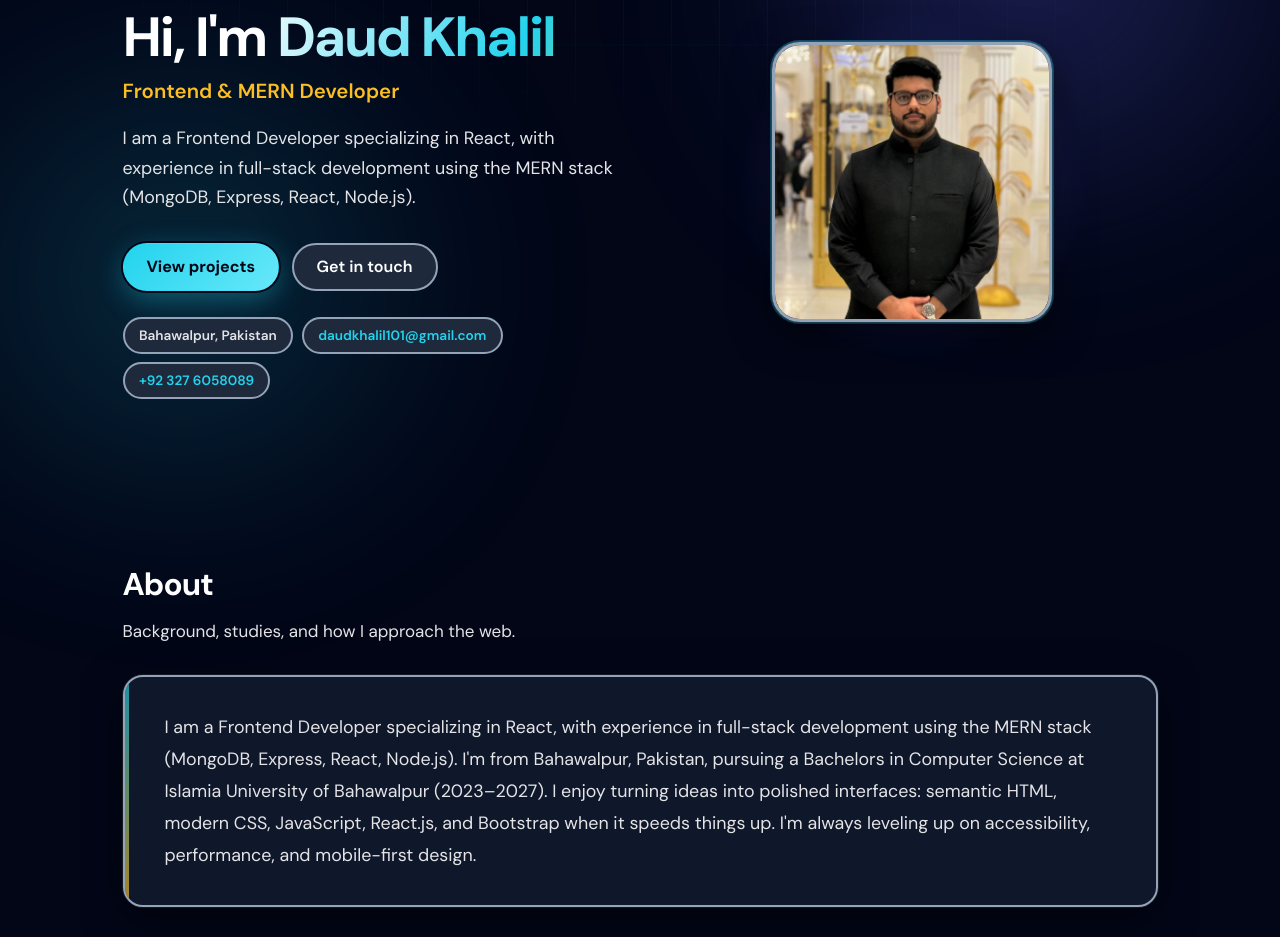
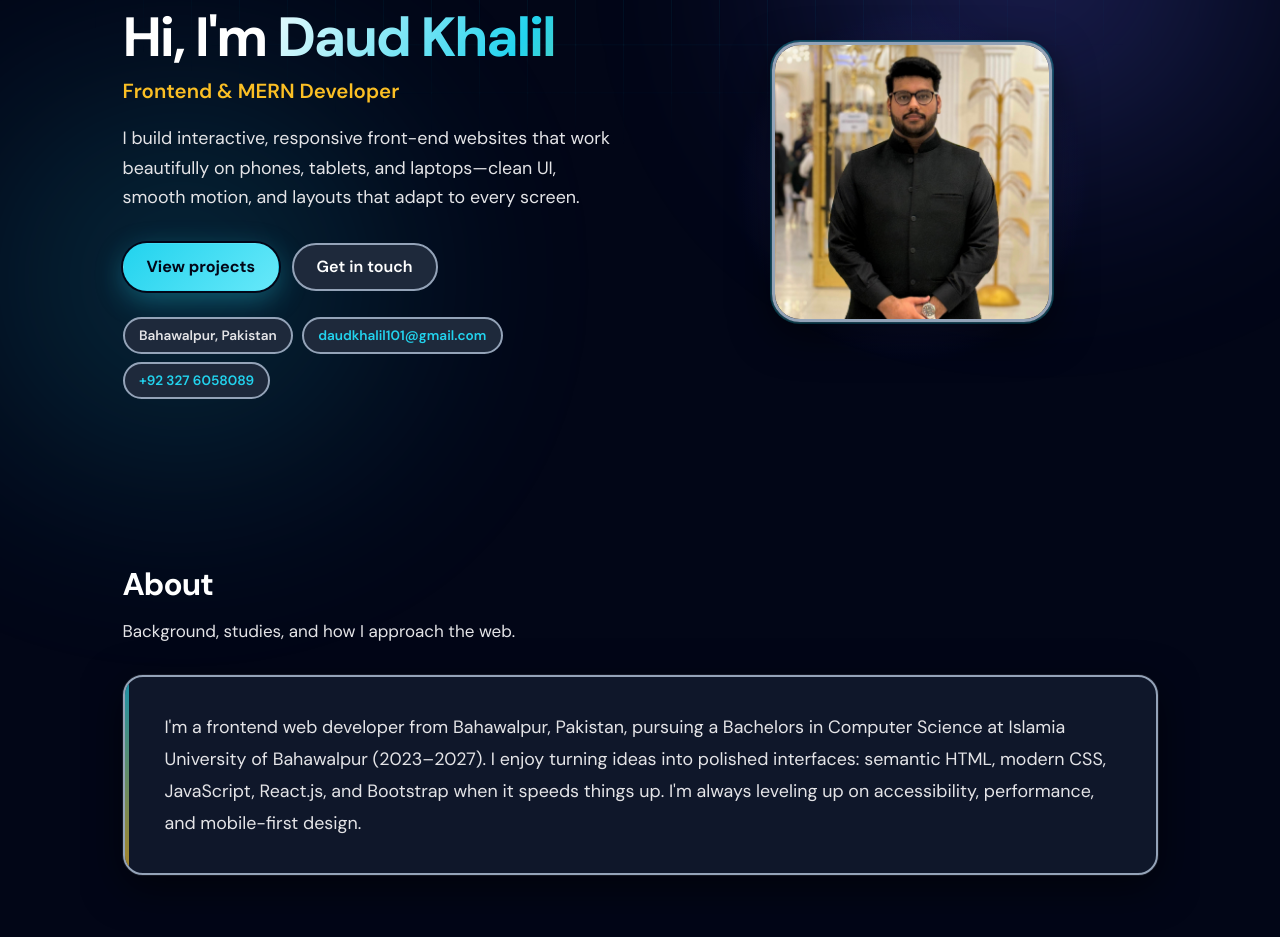
Before and after one commit to Dauddev07/MyPortfolio, a React (Vite) app: page / in a window 1280 px wide. Shown: the part 195-1132 px from the top of the page. Built offline with nearby package versions, Linux system fonts and the light colour scheme.

Commit message:
Update portfolio.js

```diff
--- a/src/data/portfolio.js
+++ b/src/data/portfolio.js
@@ -6,8 +6,8 @@ export const profile = {
   name: 'Daud Khalil',
   title: 'Frontend & MERN Developer',
   tagline:
-    'I am a Frontend Developer specializing in React, with experience in full-stack development using the MERN stack (MongoDB, Express, React, Node.js).',
-  bio: `I am a Frontend Developer specializing in React, with experience in full-stack development using the MERN stack (MongoDB, Express, React, Node.js). I'm from Bahawalpur, Pakistan, pursuing a Bachelors in Computer Science at Islamia University of Bahawalpur (2023–2027). I enjoy turning ideas into polished interfaces: semantic HTML, modern CSS, JavaScript, React.js, and Bootstrap when it speeds things up. I'm always leveling up on accessibility, performance, and mobile-first design.`,
+    'I build interactive, responsive front-end websites that work beautifully on phones, tablets, and laptops—clean UI, smooth motion, and layouts that adapt to every screen.',
+  bio: `I'm a frontend web developer from Bahawalpur, Pakistan, pursuing a Bachelors in Computer Science at Islamia University of Bahawalpur (2023–2027). I enjoy turning ideas into polished interfaces: semantic HTML, modern CSS, JavaScript, React.js, and Bootstrap when it speeds things up. I'm always leveling up on accessibility, performance, and mobile-first design.`,
   email: 'daudkhalil101@gmail.com',
   phone: '+92 327 6058089',
   phoneTel: 'tel:+923276058089',
```
